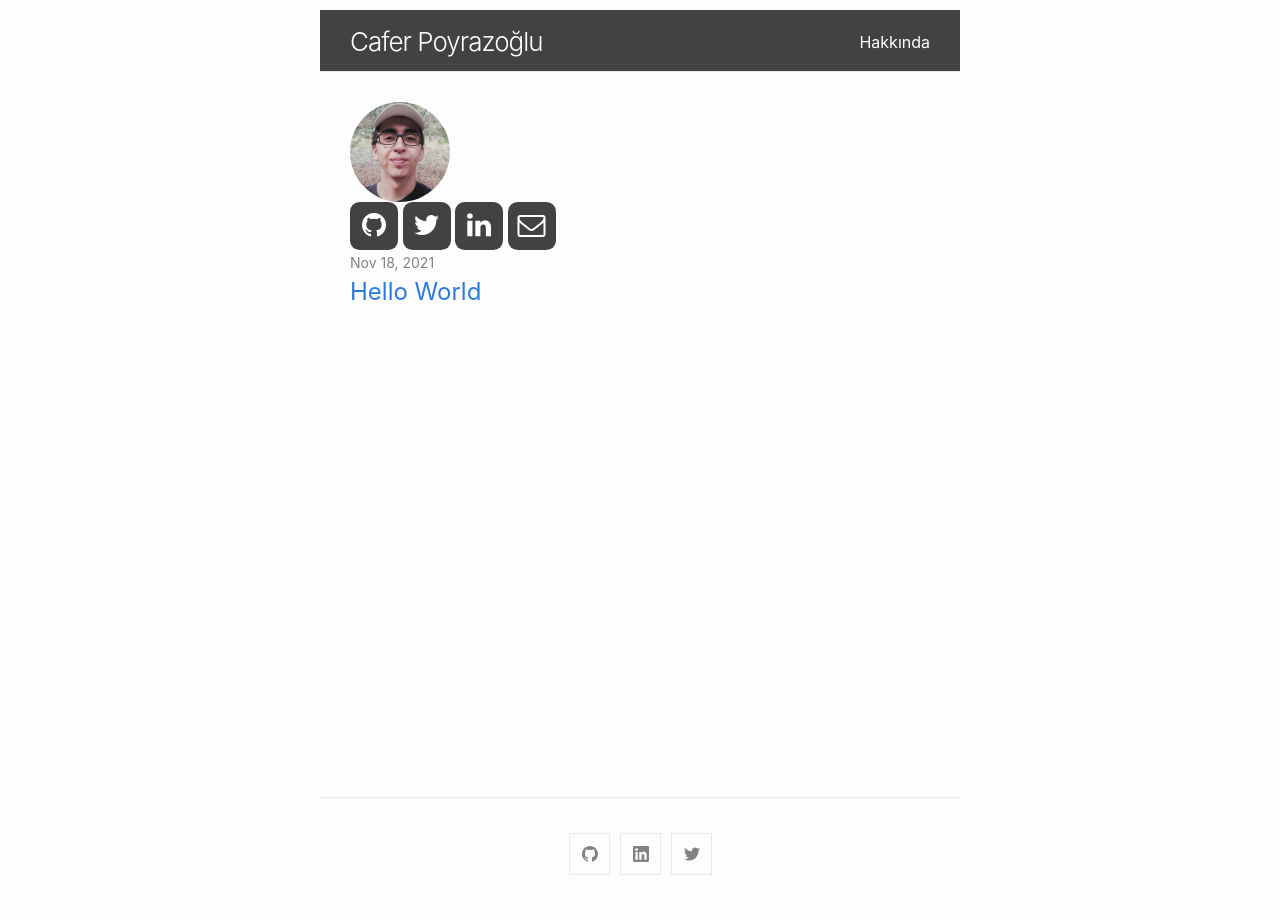
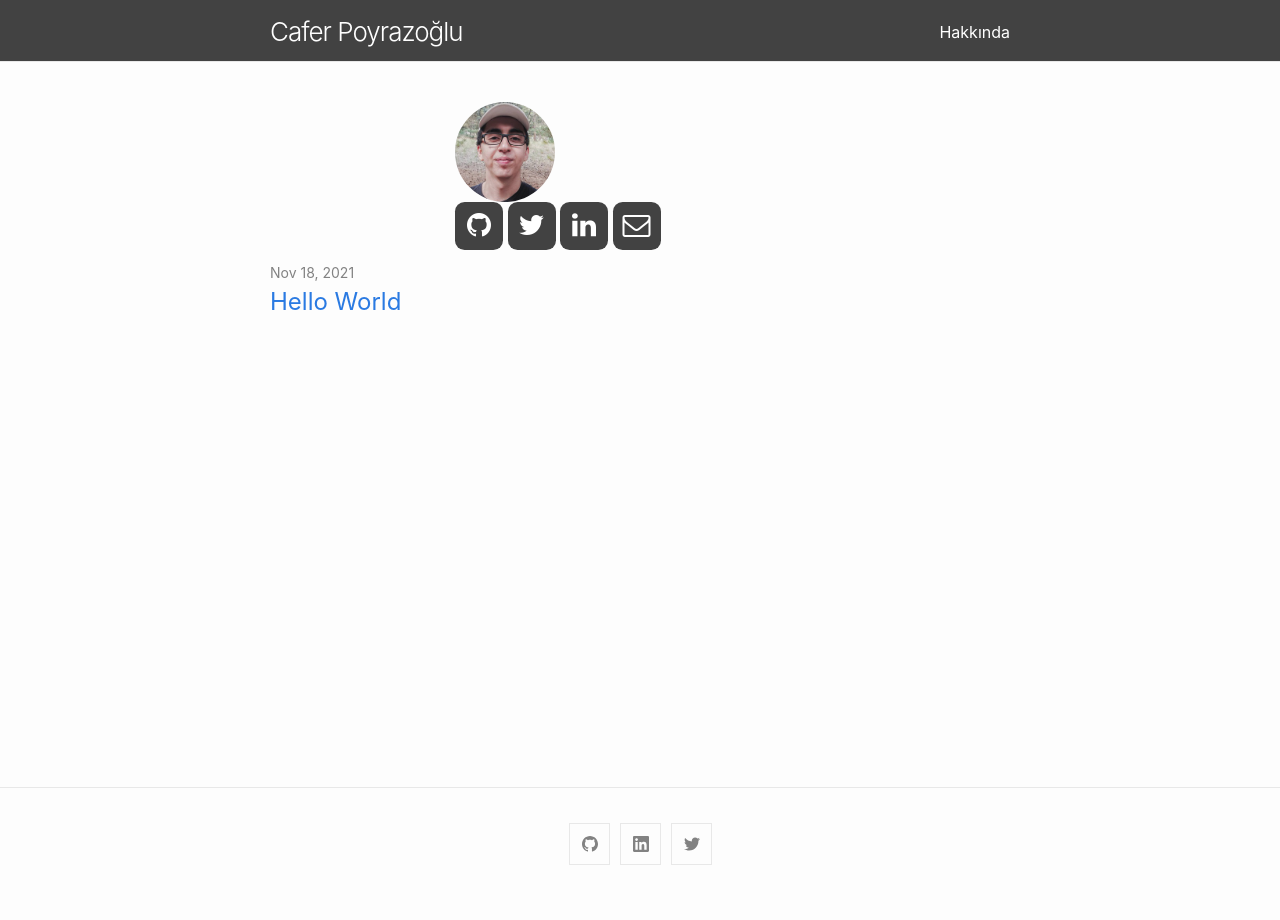
Before and after one commit to CaferPoyrazoglu/caferpoyrazoglu.github.io, a Jekyll site: the page built from index.html, in a window 1280 px wide. Built offline with Jekyll 4.4.1, drawn with Linux system fonts in a browser that asks for light colours.

Commit message:
teste yine

```diff
--- a/index.html
+++ b/index.html
@@ -32,7 +32,8 @@
   </style>
 </head>
 
-<body class="center">
+<body>
+  <div class="center">
 
     <img src="https://raw.githubusercontent.com/CaferPoyrazoglu/caferpoyrazoglu.github.io/main/_images/profile.jpg"
       alt="Avatar" style="border-radius: 50%; width: 100px;">
@@ -44,6 +45,9 @@
     <a href="mailto:cafererhan@gmail.com" class="fa fa-envelope-o"></a>
 
 
+  </div>
+
+
 </body>
 
 </html>
```
Lines whose indentation alone changed are shown as unchanged.
